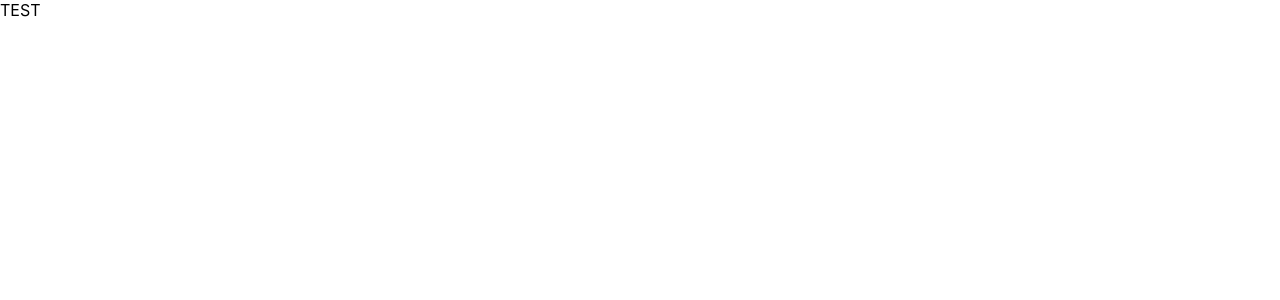
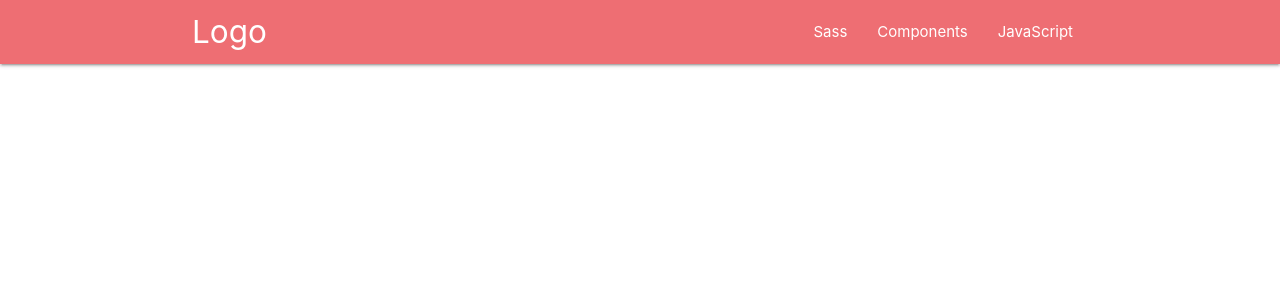
Before and after one commit to jdephil/World-of-Wonder-frontend, a React (Create React App) app: page / in a window 1280 px wide. Shown: the top 300 px of the page. Built offline with nearby package versions, Linux system fonts and the light colour scheme.

Commit message:
Created collections, implement navbar as example

```diff
--- a/public/index.html
+++ b/public/index.html
@@ -15,6 +15,13 @@
       user's mobile device or desktop. See https://developers.google.com/web/fundamentals/web-app-manifest/
     -->
     <link rel="manifest" href="%PUBLIC_URL%/manifest.json" />
+
+    <!-- Compiled and minified CSS -->
+    <link rel="stylesheet" href="https://cdnjs.cloudflare.com/ajax/libs/materialize/1.0.0/css/materialize.min.css">
+
+    <!-- Compiled and minified JavaScript -->
+    <script src="https://cdnjs.cloudflare.com/ajax/libs/materialize/1.0.0/js/materialize.min.js"></script>
+
     <!--
       Notice the use of %PUBLIC_URL% in the tags above.
       It will be replaced with the URL of the `public` folder during the build.
--- a/src/App.css
+++ b/src/App.css
@@ -5,12 +5,6 @@
 .App-logo {
   height: 40vmin;
   pointer-events: none;
-}
-
-@media (prefers-reduced-motion: no-preference) {
-  .App-logo {
-    animation: App-logo-spin infinite 20s linear;
-  }
 }
 
 .App-header {
@@ -27,12 +21,3 @@
 .App-link {
   color: #61dafb;
 }
-
-@keyframes App-logo-spin {
-  from {
-    transform: rotate(0deg);
-  }
-  to {
-    transform: rotate(360deg);
-  }
-}
--- a/src/App.js
+++ b/src/App.js
@@ -1,12 +1,13 @@
 import React from 'react';
 import logo from './logo.svg';
 import './App.css';
-import {BrowserRouter as Router, Route, Link} from 'react-router-dom'
+import { BrowserRouter as Router, Route, Link } from 'react-router-dom'
 import Office from './components/Office'
+import Navbar from './components/Navbar'
 
 function App() {
   return (
-    <Office />
+    <Navbar />
   );
 }
 
--- /dev/null
+++ b/src/components/Navbar.jsx
@@ -0,0 +1,18 @@
+import React from 'react';
+
+const Navbar = () => {
+    return (
+        <nav>
+            <div class="container nav-wrapper">
+                <a href="#" class="brand-logo">Logo</a>
+                <ul id="nav-mobile" class="right hide-on-med-and-down">
+                    <li><a href="sass.html">Sass</a></li>
+                    <li><a href="badges.html">Components</a></li>
+                    <li><a href="collapsible.html">JavaScript</a></li>
+                </ul>
+            </div>
+        </nav>
+    );
+};
+
+export default Navbar;
```
Also changed, not shown: src/components/AncientEgypt.jsx (added, +11 -0 lines), src/components/NativeAmerican.jsx (added, +11 -0 lines), src/components/Pacific.jsx (added, +11 -0 lines).
